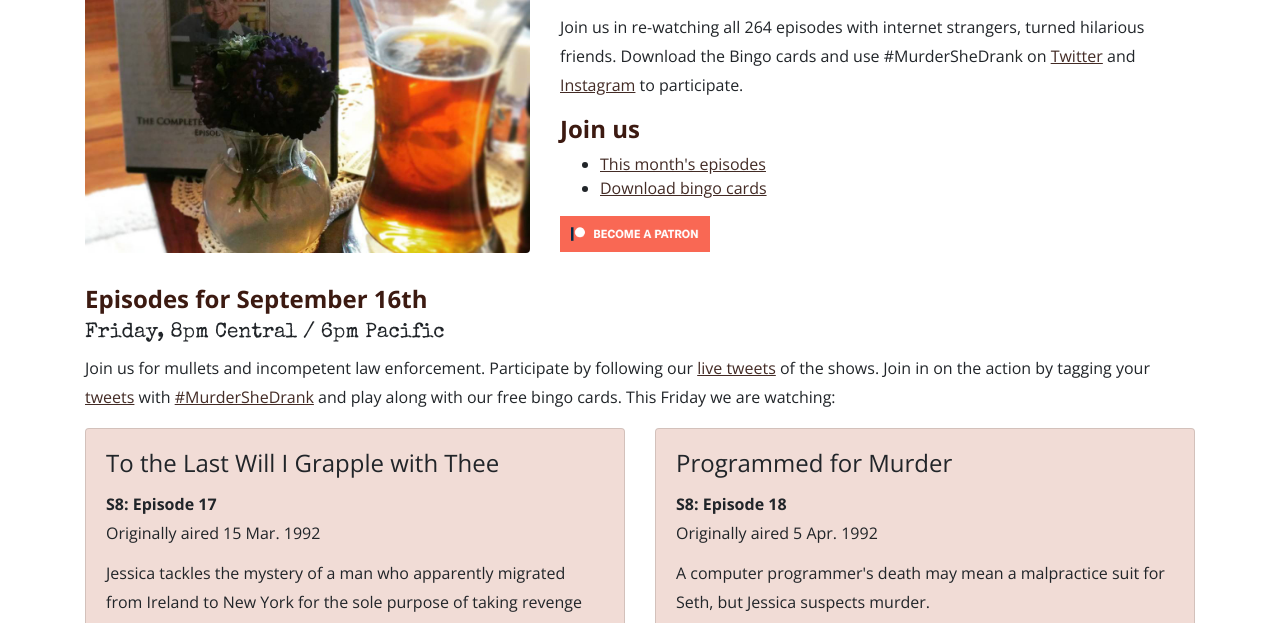
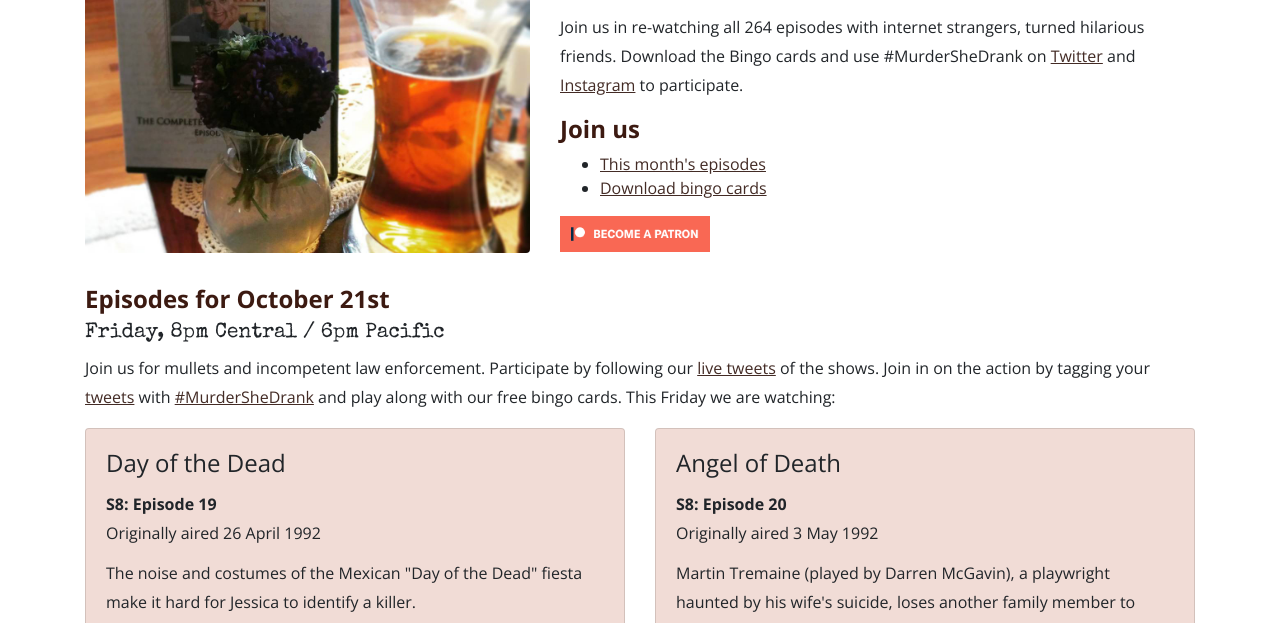
Before and after one commit to kzadrozny/murdershedrank, a website: page index.html in a window 1280 px wide. Shown: the part 177-800 px from the top of the page. Drawn offline with nearby package versions, Linux system fonts and the light colour scheme.

Commit message:
October updates

```diff
--- a/index.html
+++ b/index.html
@@ -83,7 +83,7 @@
     <!-- Episodes -->
     <div id="episodes" class="jump"></div>
     <section class="episodes">
-      <h2>Episodes for September 16th</h2>
+      <h2>Episodes for October 21st</h2>
       <h3>Friday, 8pm Central / 6pm Pacific</h3>
       <p>Join us for mullets and incompetent law enforcement. Participate by following our <a href="https://twitter.com/MurderSheDrank">live tweets</a> of the shows. Join in on the action by tagging your <a href="https://twitter.com/hashtag/MurderSheDrank?src=hash">tweets</a> with <a href="https://instagram.com/explore/tags/murdershedrank/">#MurderSheDrank</a> and play along with our free bingo cards. This Friday we are watching:</p>
       <div class="row">
@@ -91,11 +91,11 @@
         <div class="col-md-6 mb-5">
           <div class="card h-100">
             <div class="card-body">
-              <h4 class="card-title">To the Last Will I Grapple with Thee</h4>
+              <h4 class="card-title">Day of the Dead</h4>
               <p class="card-text">
-                <span class="episode">S8: Episode 17</span>
-                <span class="ep-date">Originally aired 15 Mar. 1992</span>
-                Jessica tackles the mystery of a man who apparently migrated from Ireland to New York for the sole purpose of taking revenge on an old friend of hers, but is killed himself.
+                <span class="episode">S8: Episode 19</span>
+                <span class="ep-date">Originally aired 26 April 1992</span>
+                The noise and costumes of the Mexican "Day of the Dead" fiesta make it hard for Jessica to identify a killer.
               </p>
             </div>
           </div>
@@ -104,11 +104,11 @@
         <div class="col-md-6 mb-5">
           <div class="card h-100">
             <div class="card-body">
-              <h4 class="card-title">Programmed for Murder</h4>
+              <h4 class="card-title">Angel of Death</h4>
               <p class="card-text">
-                <span class="episode">S8: Episode 18</span>
-                <span class="ep-date">Originally aired 5 Apr. 1992</span>
-                A computer programmer's death may mean a malpractice suit for Seth, but Jessica suspects murder.
+                <span class="episode">S8: Episode 20</span>
+                <span class="ep-date">Originally aired 3 May 1992</span>
+                Martin Tremaine (played by Darren McGavin), a playwright haunted by his wife's suicide, loses another family member to murder.
               </p>
             </div>
           </div>
```
